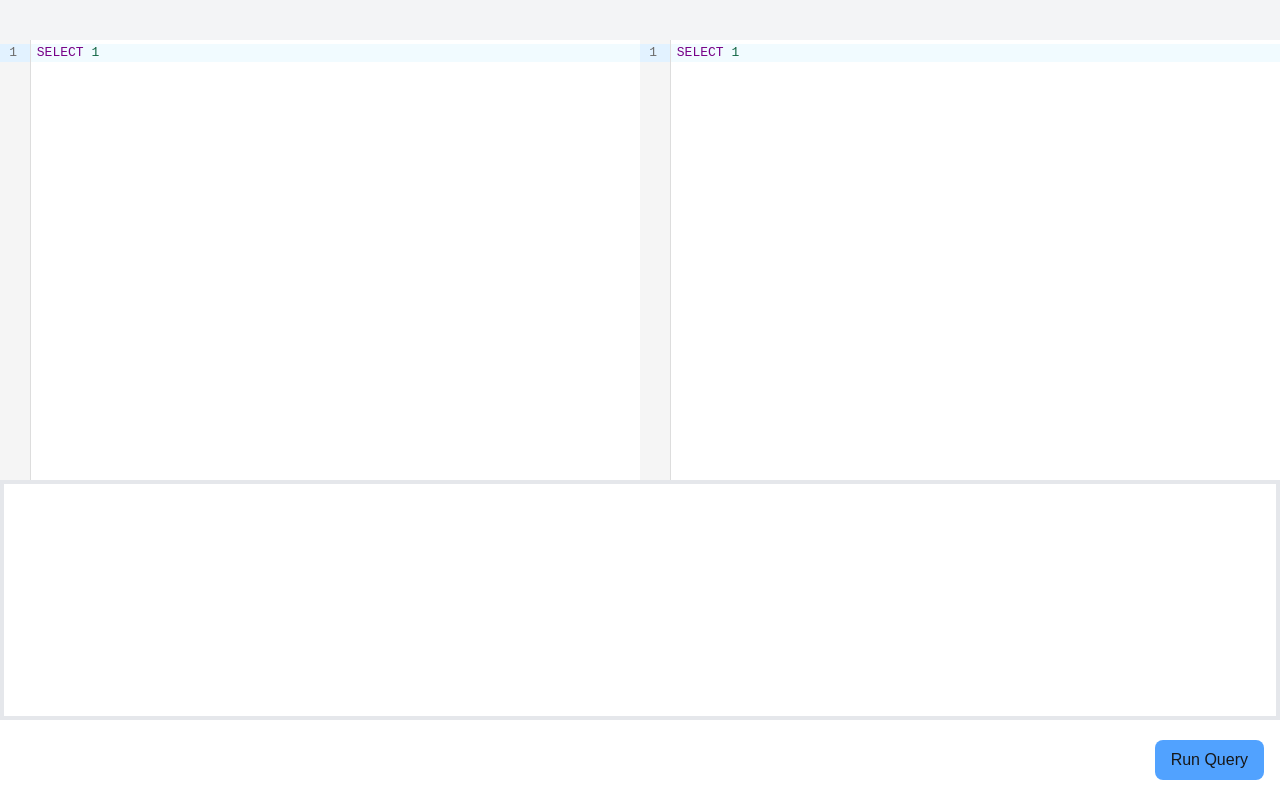
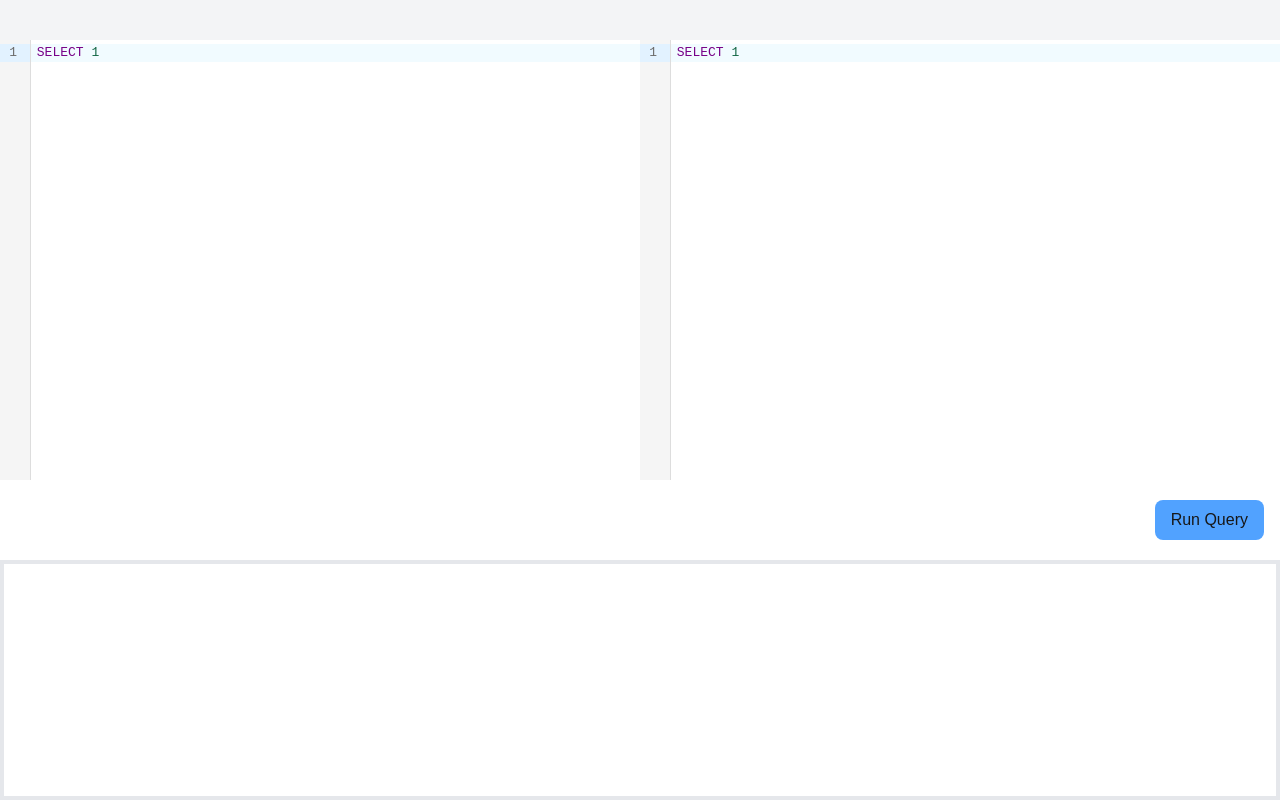
Before and after one commit to iddev5/sql-quack, a Next.js app: page / in a window 1280 px wide. Built offline with nearby package versions, Linux system fonts and the light colour scheme.

Commit message:
Minor styling changes

```diff
--- a/app/page.tsx
+++ b/app/page.tsx
@@ -27,7 +27,6 @@ export default function Home() {
       });
 
       const data = await res.json();
-      // console.log(data);
       setResult(data);
     } catch (err) {
       console.error(err.message);
@@ -42,13 +41,16 @@ export default function Home() {
         <CodeMirror value={schema} className="w-full" height="55vh" extensions={[sql()]} onChange={onSchemaChange} />
         <CodeMirror value={query} className="w-full" height="55vh" extensions={[sql()]} onChange={onQueryChange} />
       </div>
-      <div className="w-full h-[30vh] border-4 border-gray-200">
-        {result &&
+      <div className="flex justify-end items-center h-[10vh] p-4">
+        <button className="bg-blue-400 hover:bg-blue-300 py-2 px-4 rounded-lg text-md" onClick={runQuery}>Run Query</button>
+      </div>
+      <div className="w-full h-[30vh] overflow-auto border-4 border-gray-200">
+        {result !== null &&
           <table>
             <thead>
               <tr className="border-b-1 border-gray-900">
                 {result.columns.map(col => (
-                  <th key={col} className="px-3 py-4 text-left text-sm">
+                  <th key={col} className="px-3 py-4 text-left text-sm sticky top-0 bg-white">
                     {col.toUpperCase()}
                   </th>
                 ))}
@@ -79,9 +81,6 @@ export default function Home() {
           </table>
         }
       </div>
-      <div className="flex justify-end items-center h-[10vh] p-4">
-        <button className="bg-blue-400 hover:bg-blue-300 py-2 px-4 rounded-lg text-md" onClick={runQuery}>Run Query</button>
-      </div>
     </div>
   );
 }
```
